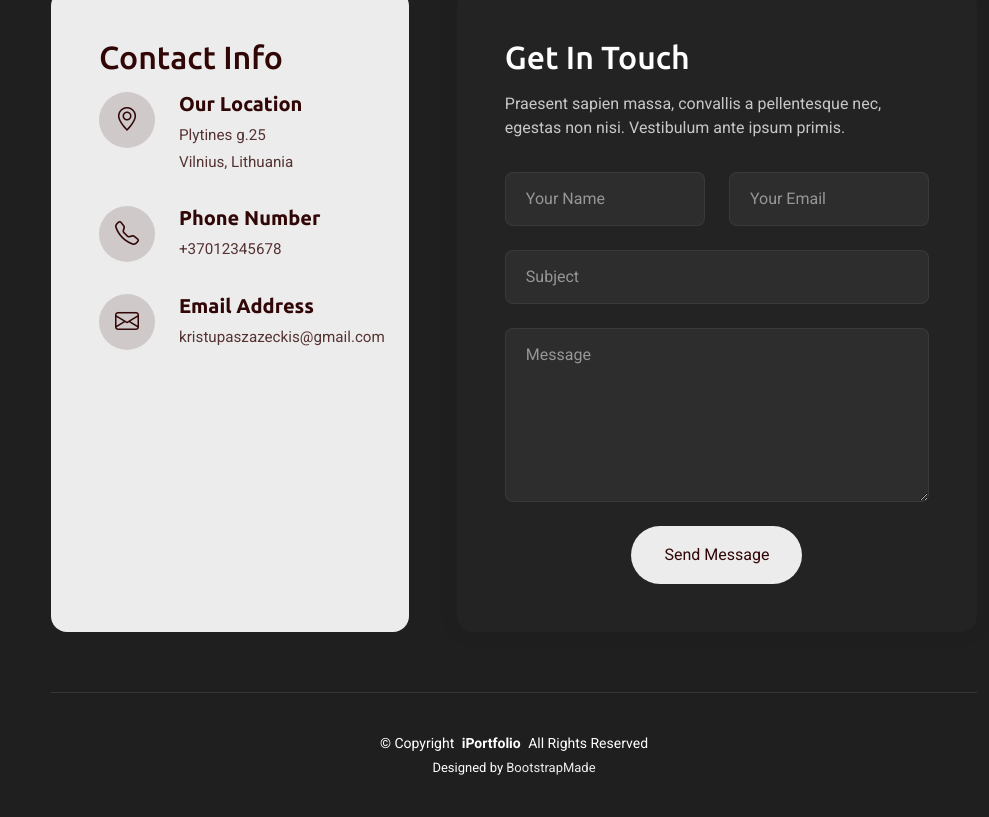
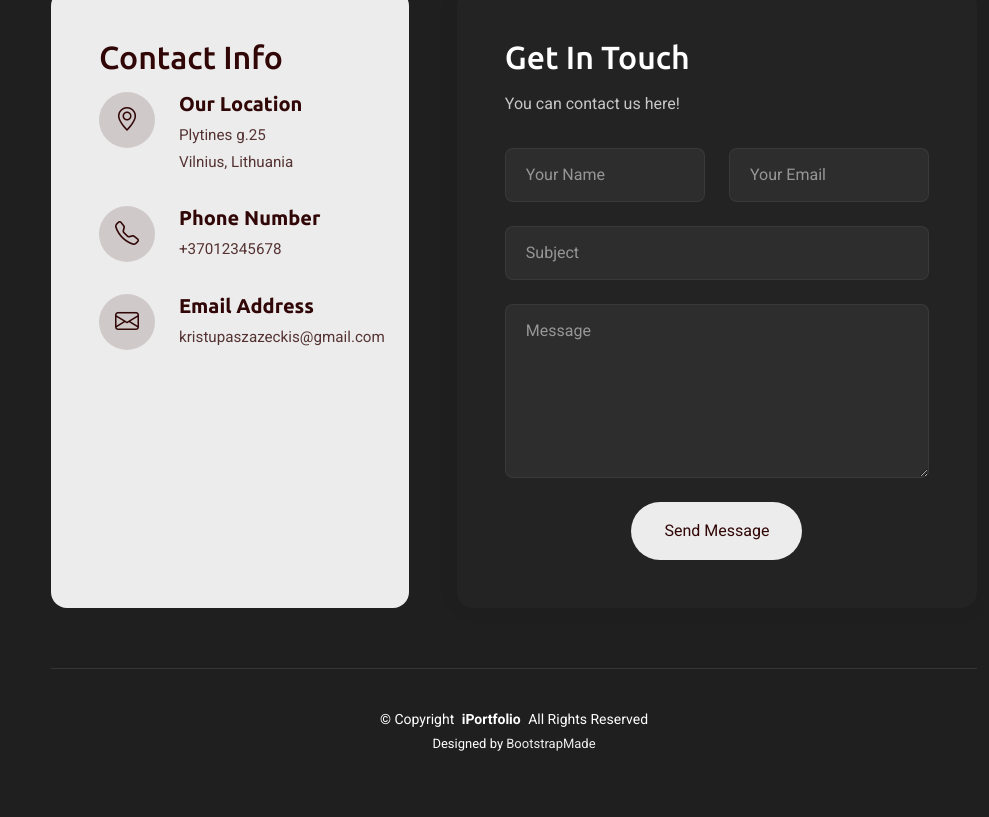
Before and after one commit to KristupasZ25/KristupasZ25.github.io, a plain HTML site: page index.html in a window 1280 px wide. Shown: the part 8686-9503 px from the top of the page, without its empty margins (291-1280 px from the left). After the commit the page ends 9479 px from the top, so only its background shows below. Drawn offline with nearby package versions, Linux system fonts and the light colour scheme.

Commit message:
Update index.html

```diff
--- a/index.html
+++ b/index.html
@@ -887,7 +887,7 @@ In the future, I aim to grow as a programming professional, learn to work with a
           <div class="col-lg-7">
             <div class="contact-form">
               <h3>Get In Touch</h3>
-              <p>Praesent sapien massa, convallis a pellentesque nec, egestas non nisi. Vestibulum ante ipsum primis.</p>
+              <p>You can contact us here!</p>
 
               <form action="forms/contact.php" method="post" class="php-email-form">
                 <div class="row gy-4">
```
